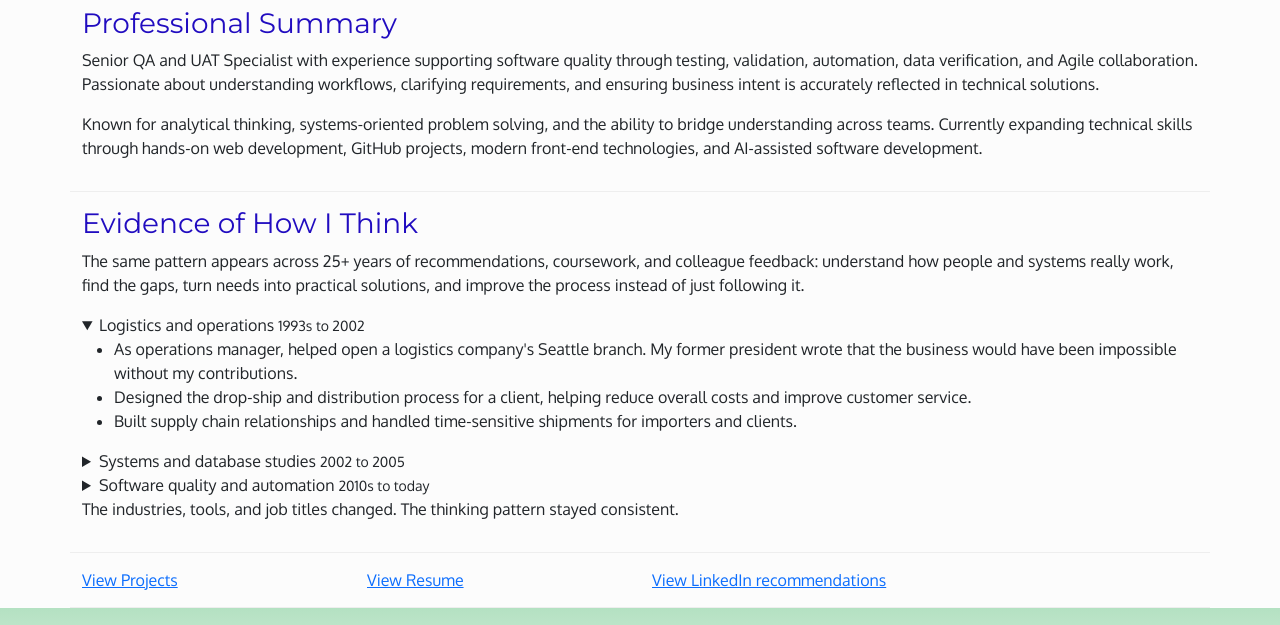
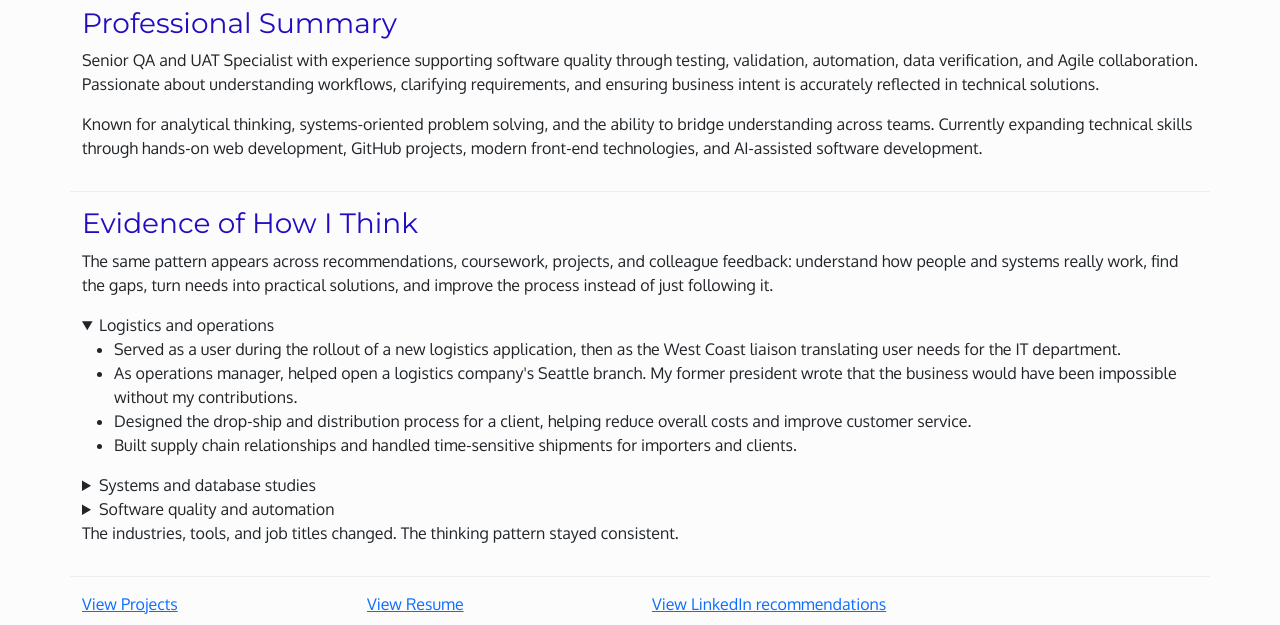
Before and after one commit to sharonkuan/sharon-portfolio-project, a website built with Parcel: page index.html in a window 1280 px wide. Shown: the part 999-1624 px from the top of the page. Built offline with nearby package versions, Linux system fonts and the light colour scheme.

Commit message:
updated resume

```diff
--- a/index.html
+++ b/index.html
@@ -224,21 +224,25 @@
       >
         <h3 id="sk-evidence-title">Evidence of How I Think</h3>
         <p class="sk-intro">
-          The same pattern appears across 25+ years of recommendations,
-          coursework, and colleague feedback: understand how people and systems
-          really work, find the gaps, turn needs into practical solutions, and
-          improve the process instead of just following it.
+          The same pattern appears across recommendations, coursework, projects,
+          and colleague feedback: understand how people and systems really work,
+          find the gaps, turn needs into practical solutions, and improve the
+          process instead of just following it.
         </p>
 
         <details open>
           <summary>
             <span
               >Logistics and operations
-              <small>1993s to 2002</small>
             </span>
           </summary>
           <div class="sk-body">
             <ul>
+              <li>
+                Served as a user during the rollout of a new logistics
+                application, then as the West Coast liaison translating user
+                needs for the IT department.
+              </li>
               <li>
                 As operations manager, helped open a logistics company's Seattle
                 branch. My former president wrote that the business would have
@@ -260,7 +264,6 @@
           <summary>
             <span
               >Systems and database studies
-              <small>2002 to 2005</small>
             </span>
           </summary>
           <div class="sk-body">
@@ -334,7 +337,6 @@
           <summary>
             <span
               >Software quality and automation
-              <small>2010s to today</small>
             </span>
           </summary>
           <div class="sk-body">
```
Also changed, not shown: 1 other file.
